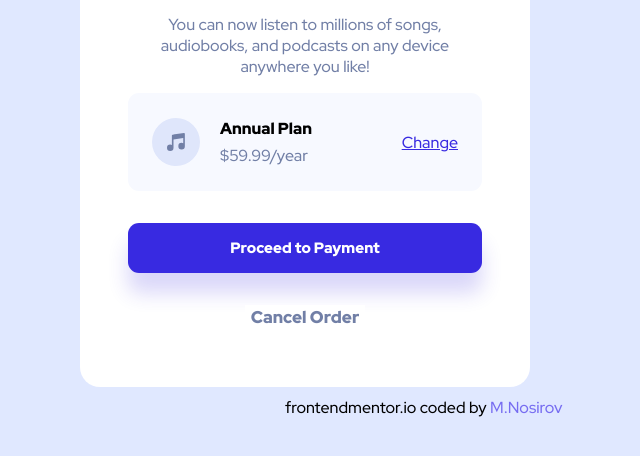
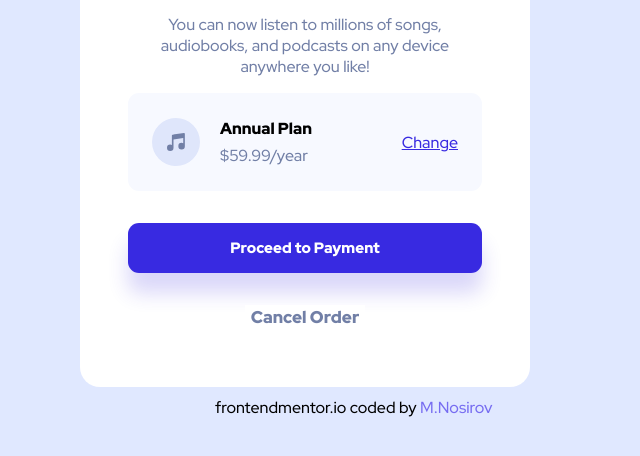
Before and after one commit to Pepeleeno/order-summary-component, a plain HTML site: page index.html in a window 1280 px wide. Shown: the part 412-868 px from the top of the page, without its empty margins (335-975 px from the left). Drawn offline with Linux system fonts and the light colour scheme.

Commit message:
Update styles.css

```diff
--- a/css/styles.css
+++ b/css/styles.css
@@ -135,7 +135,7 @@ footer {
 }
 
 footer p {
-  left: 620px;
+  left: 550px;
   position: absolute;
   font-family: red hat display;
   margin: auto;
```
